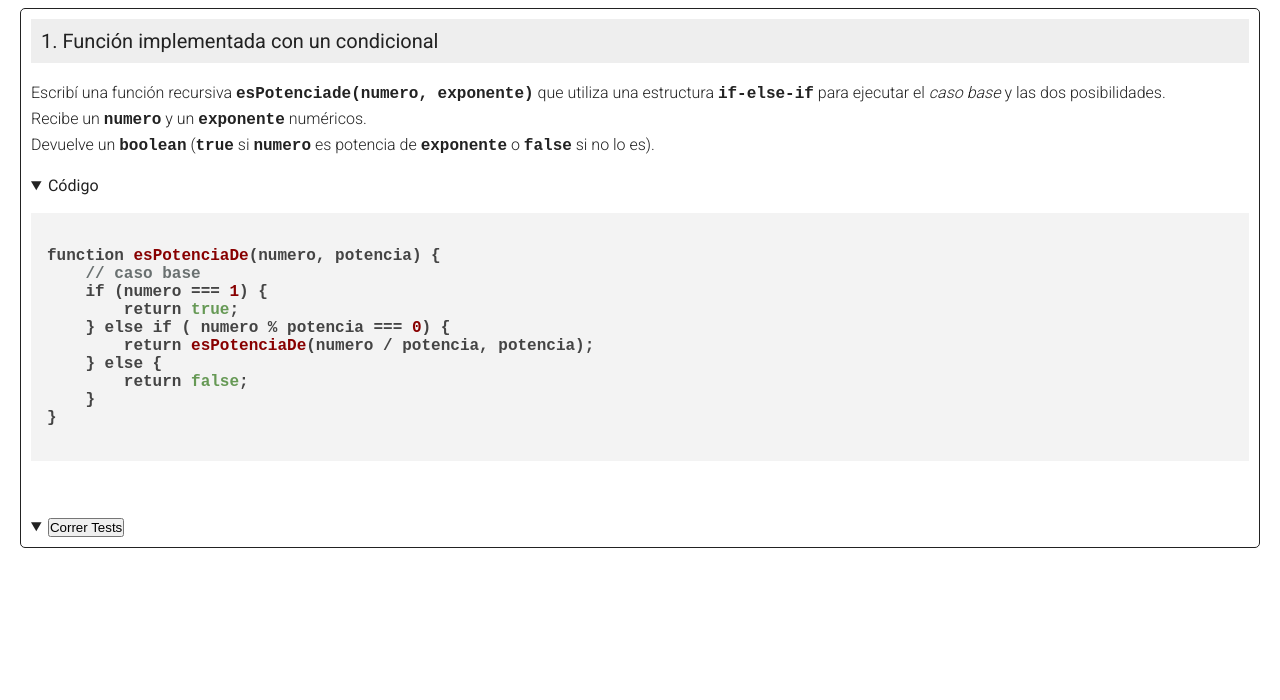
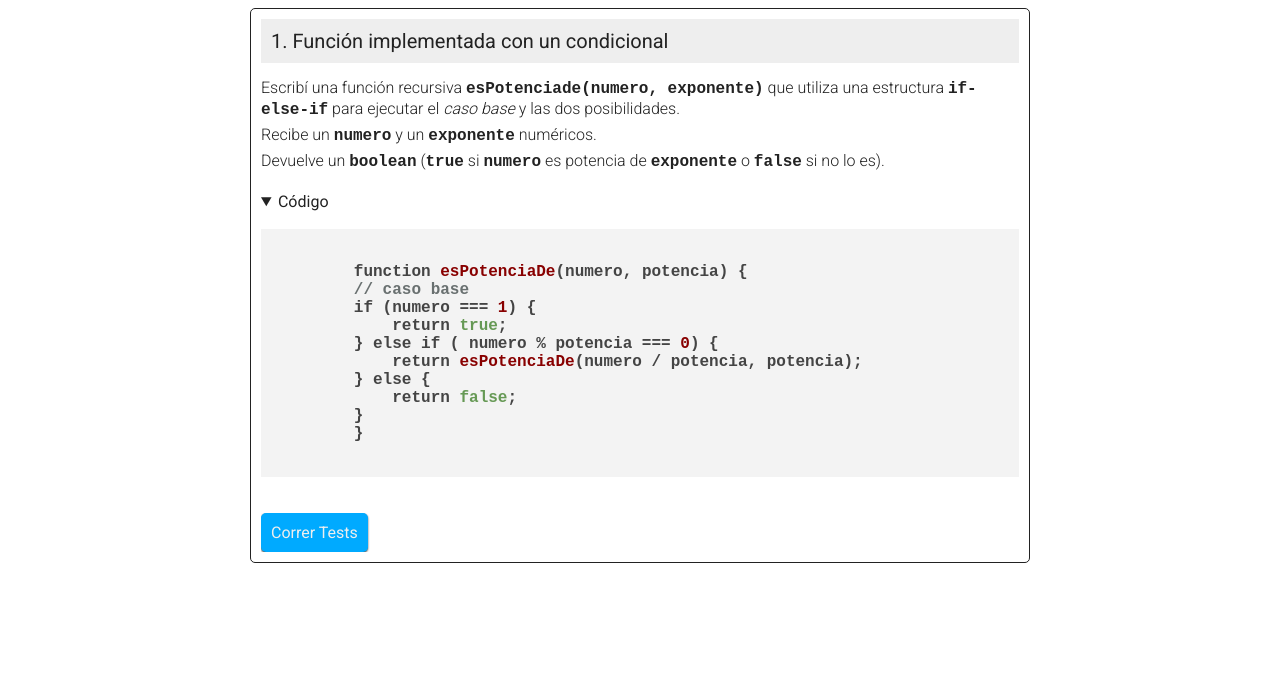
Before and after one commit to matiasbaldanza/coderhouse-js-34150-matiasbaldanza-preentrega-1, a plain HTML site: page index.html in a window 1280 px wide. Shown: the part 100-800 px from the top of the page. Drawn offline with Linux system fonts and the light colour scheme.

Commit message:
FEAT: styled .container and .button

```diff
--- a/index.html
+++ b/index.html
@@ -25,14 +25,15 @@
     <link rel="stylesheet" href="imports/default.min.css">
 </head>
 <body>
+    <div class="container">
         <main>
             <h1>Pre-Entrega 1 de Matias Baldanza
                 <span>Curso de Javascript, Comisión 34150 (CoderHouse 2023)</span>
             </h1>
         </main>
         <section>
+            <h3>1. Función implementada con un condicional</h3>
             <div class="description">
-            <h3>1. Función implementada con un condicional</h3>
                 <p>
                     Escribí una función recursiva <code>esPotenciade(numero, exponente)</code> que utiliza una estructura <code>if-else-if</code> para ejecutar el <em>caso base</em> y las dos posibilidades.
                 </p>
@@ -62,8 +63,8 @@ function esPotenciaDe(numero, potencia) {
                     </pre>
                 </details>
                 <details open>
-                <summary>
-                    <button onclick="">Correr Tests</button>
+                    <summary class="button" onclick="console.log('clicked');">
+                        Correr Tests
                     </summary>
                     <pre class="tests-output"></pre>
                 </details>
@@ -71,6 +72,7 @@ function esPotenciaDe(numero, potencia) {
 
 
         </section>
+    </div>
 
 
 
--- a/styles.css
+++ b/styles.css
@@ -14,7 +14,15 @@
 
 :root {
     --color-text: #222222;
-    --color-gray: #EEEEEE;
+    --color-light: #EEEEEE;
+    --color-blue: #00AAFF;
+    --color-green: #00FF6C;
+    --gradient-blue-green: linear-gradient(to right, #00AAFF, #00FF6C);
+
+    --animation-keypress: translate(1px, 1px);
+    --color-shadow: rgba(0, 0, 0, .75);
+    --shadow: 0 1px 2px var(--color-shadow);
+
 }
 
 * {
@@ -31,6 +39,11 @@ body {
     color: var(--color-text);
     padding: 2rem;
     font-size: 1.6rem;
+}
+
+.container {
+    max-width: 780px;
+    margin: 0 auto;
 }
 
 p {
@@ -55,8 +68,7 @@ h1 > span {
 h3 {
     font-size: 2rem;
     font-weight: 500;
-    margin-bottom: 2rem;
-    background-color: var(--color-gray);
+    background-color: var(--color-light);
     padding: 1rem;
 }
 
@@ -69,10 +81,29 @@ section {
     border: 1px solid var(--color-text);
     border-radius: 0.5rem;
     padding: 1rem;
+
+    display: flex;
+    flex-direction: column;
+    gap: 1.5rem;
 }
 
 details {
-    margin-top: 2rem;
     overflow: scroll;
 
 }
+
+.button {
+    padding: 1rem;
+    border: none;
+    border-radius: 0.5rem;
+    background: var(--color-blue);
+    color: var(--color-light);
+    display: inline-block;
+    font-weight: 500;
+    box-shadow: var(--shadow);
+}
+
+.button:active {
+    transform: var(--animation-keypress);
+    box-shadow: none;
+}
```
Lines whose indentation alone changed are shown as unchanged.
